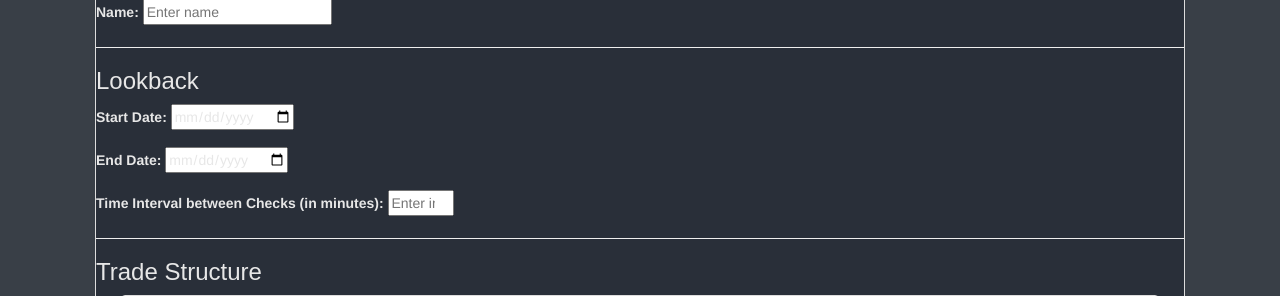
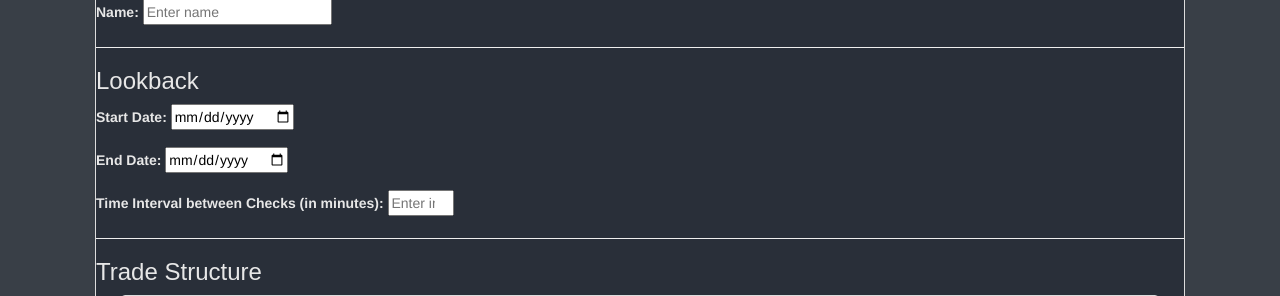
Before and after one commit to AbstractVectors/AlphaTrade, a Flask app: page /dashboard/1 in a window 1280 px wide. Shown: the part 430-726 px from the top of the page. Run offline with Flask 2, Linux system fonts and the light colour scheme; some libraries are stand-ins or nearby versions.

Commit message:
styling bugfix

```diff
--- a/static/style.css
+++ b/static/style.css
@@ -15,6 +15,10 @@
   background-color: rgb(57, 63, 71);
   /*color: rgb(255, 255, 255);*/
   /*background-image: linear-gradient(to right, rgb(64, 67, 151), rgb(123, 45, 87));*/
+}
+
+input {
+  color: rgb(0, 0, 0);
 }
 
 body {
```
